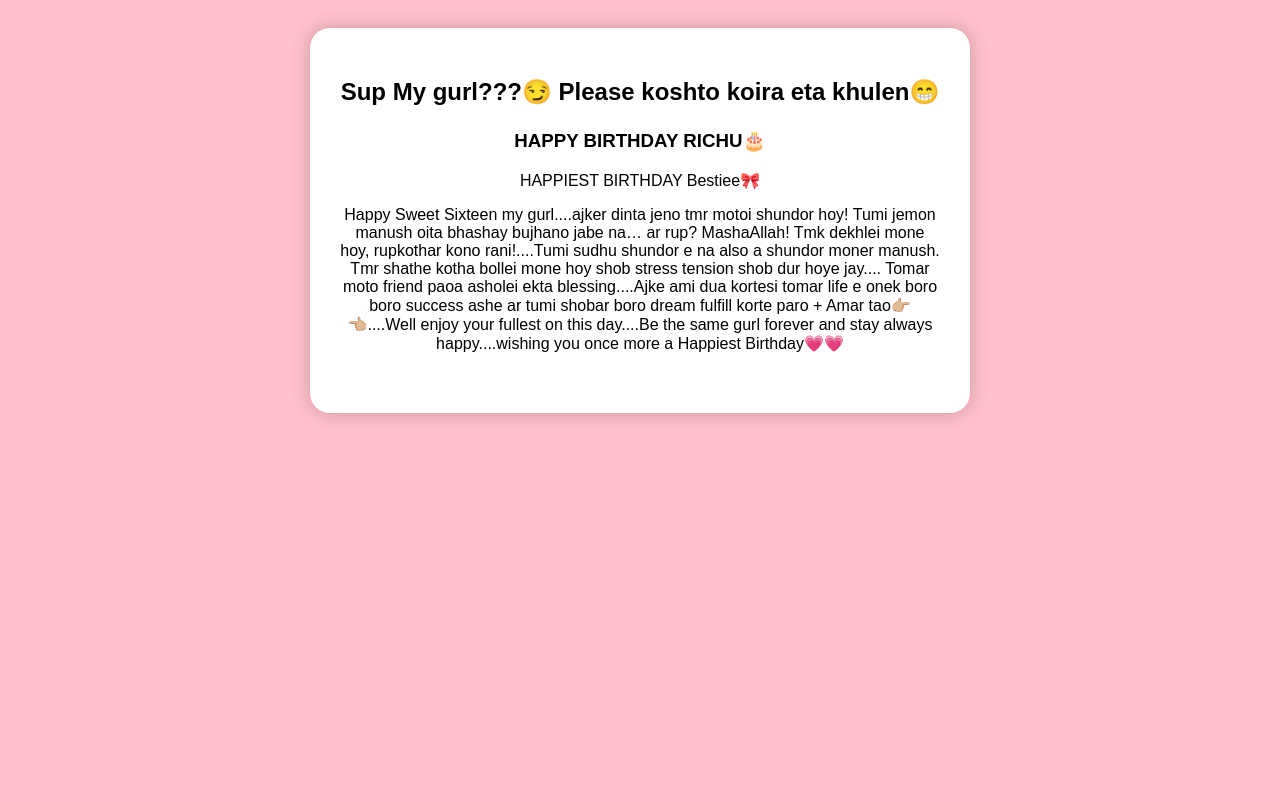
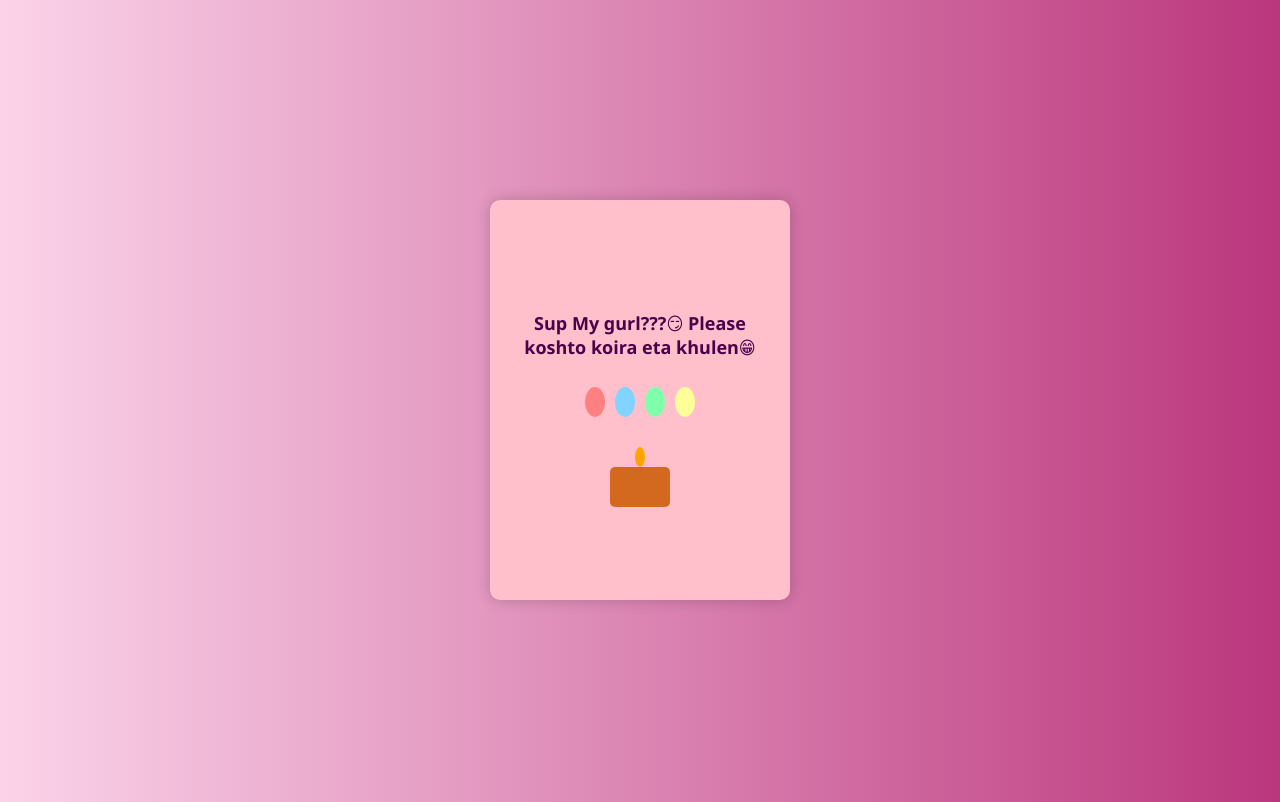
Before and after one commit to Niaz-Mahmud12/Birthday, a plain HTML site: page index.html in a window 1280 px wide. Drawn offline with Linux system fonts and the light colour scheme.

Commit message:
Update style.css

```diff
--- a/style.css
+++ b/style.css
@@ -1,30 +1,140 @@
 body {
-  font-family: Arial, sans-serif;
-  background-color: pink;
-  text-align: center;
+  font-family: 'Segoe UI', Tahoma, Geneva, Verdana, sans-serif;
+  background: linear-gradient(to right, #fbd3e9, #bb377d);
+  margin: 0;
+  padding: 0;
+  height: 100vh;
+  display: flex;
+  justify-content: center;
+  align-items: center;
+}
+
+.body {
+  display: flex;
+  justify-content: center;
+  align-items: center;
+}
+
+.birthdayCard {
+  width: 300px;
+  height: 400px;
+  position: relative;
+  transform-style: preserve-3d;
+  transform: perspective(1000px);
+  transition: 1s;
+}
+
+.birthdayCard:hover {
+  transform: perspective(1000px) rotateY(180deg);
+}
+
+.cardFront, .cardInside {
+  width: 100%;
+  height: 100%;
+  position: absolute;
+  backface-visibility: hidden;
+  border-radius: 10px;
+  box-shadow: 0 0 15px rgba(0,0,0,0.2);
   padding: 20px;
+  box-sizing: border-box;
+}
+
+.cardFront {
+  background: #ffc0cb;
+  display: flex;
+  flex-direction: column;
+  align-items: center;
+  justify-content: center;
+}
+
+.cardInside {
+  background: #fff0f5;
+  transform: rotateY(180deg);
 }
 
 .happy {
-  font-size: 24px;
+  font-size: 18px;
   font-weight: bold;
+  text-align: center;
+  color: #4b004b;
+}
+
+.back {
+  font-size: 22px;
+  font-weight: bold;
+  text-align: center;
+  color: #ff1493;
+}
+
+.name {
+  text-align: center;
+  margin-top: 20px;
+  font-weight: bold;
+  color: #ff69b4;
+}
+
+.balloons {
+  display: flex;
+  gap: 10px;
+  margin: 20px 0;
+}
+
+.balloons div {
+  width: 20px;
+  height: 30px;
+  border-radius: 50%;
+  position: relative;
+  animation: float 2s infinite ease-in-out;
+}
+
+.balloonOne {
+  background: #ff8080;
+}
+
+.balloonTwo {
+  background: #80d4ff;
+}
+
+.balloonThree {
+  background: #80ffaa;
+}
+
+.balloonFour {
+  background: #ffff99;
+}
+
+.plate {
+  position: relative;
   margin-top: 20px;
 }
 
-.birthdayCard {
-  max-width: 600px;
+.cake {
+  width: 60px;
+  height: 40px;
+  background: #d2691e;
+  border-radius: 5px;
   margin: auto;
-  background: white;
-  padding: 30px;
-  border-radius: 20px;
-  box-shadow: 0px 0px 20px rgba(0, 0, 0, 0.2);
 }
 
-.cardFront, .cardInside {
-  margin: 20px 0;
+.flame {
+  width: 10px;
+  height: 20px;
+  background: orange;
+  border-radius: 50%;
+  position: absolute;
+  top: -20px;
+  left: 50%;
+  transform: translateX(-50%);
+  animation: flicker 0.2s infinite;
 }
 
-.name {
-  font-style: italic;
-  margin-top: 30px;
+@keyframes flicker {
+  0% { opacity: 1; }
+  50% { opacity: 0.4; }
+  100% { opacity: 1; }
 }
+
+@keyframes float {
+  0%, 100% { transform: translateY(0); }
+  50% { transform: translateY(-10px); }
+}
```
